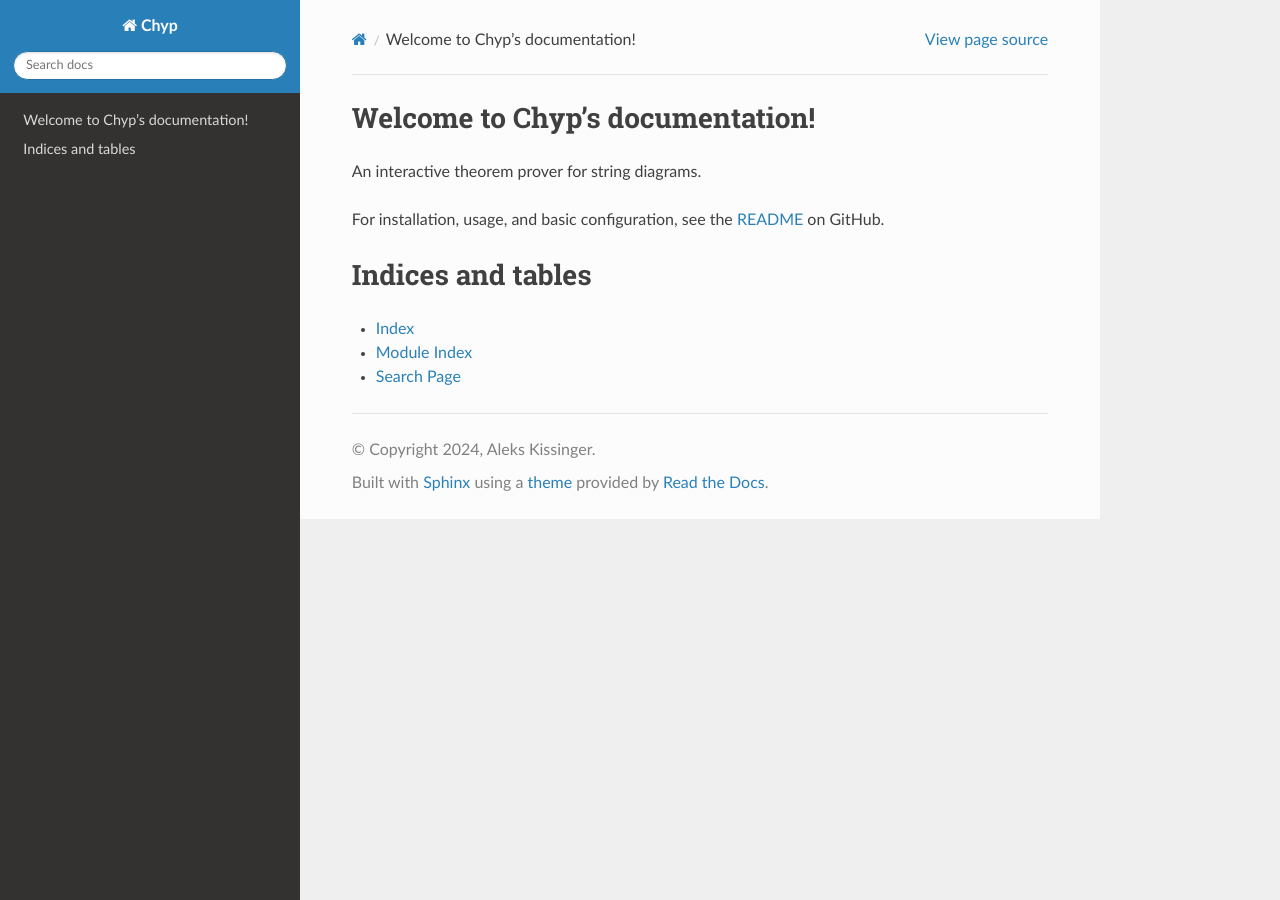
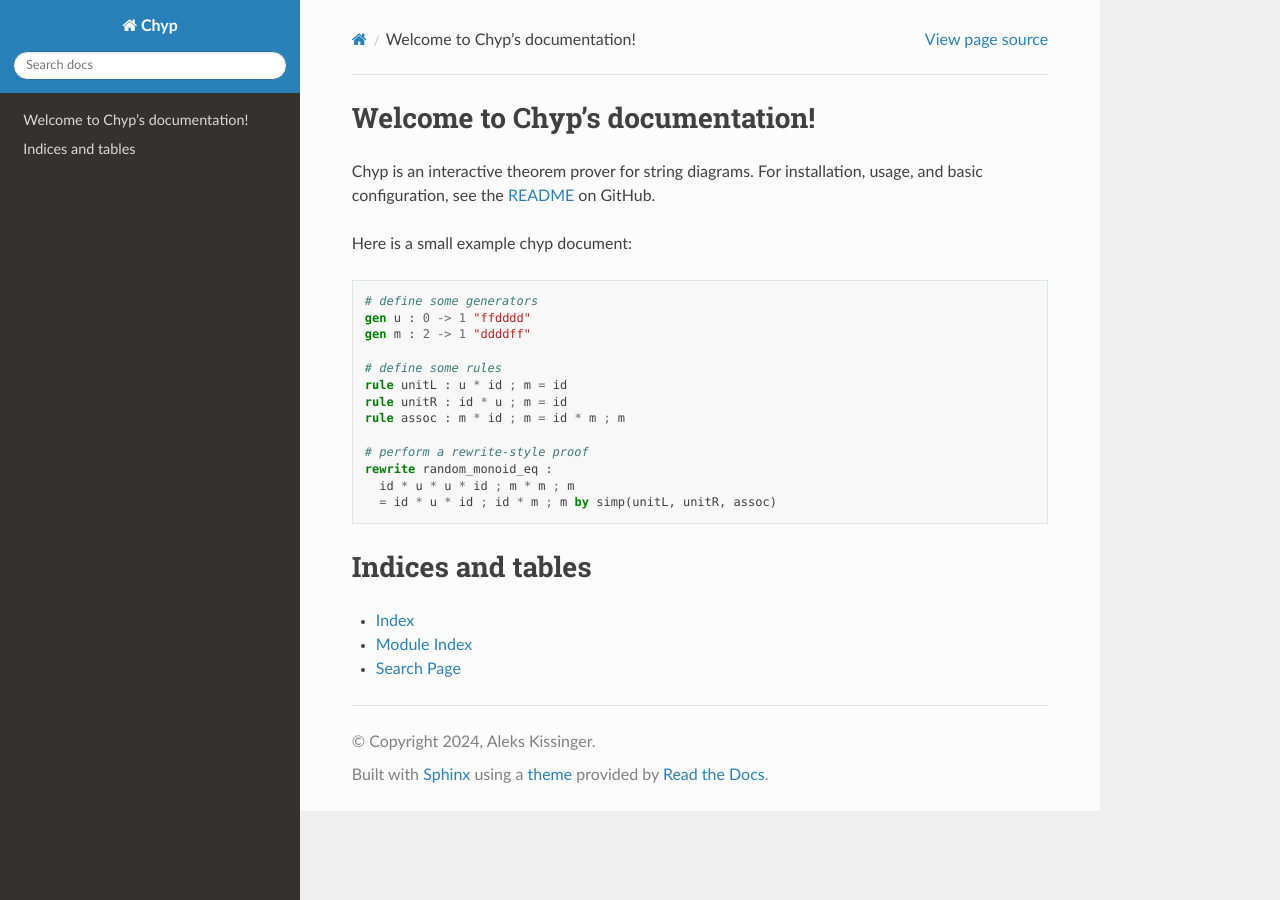
Before and after one commit to akissinger/chyp, a Sphinx documentation site: the page built from docs/index.rst, in a window 1280 px wide. Built offline with Sphinx 7.4.7 and the Read the Docs theme 3.1.0, drawn with Linux system fonts in a browser that asks for light colours.

Commit message:
fixed some bugs in the docs

```diff
--- a/docs/conf.py
+++ b/docs/conf.py
@@ -2,6 +2,9 @@
 #
 # For the full list of built-in configuration values, see the documentation:
 # https://www.sphinx-doc.org/en/master/usage/configuration.html
+from pygments.lexer import RegexLexer
+from pygments import token
+from sphinx.highlighting import lexers
 
 # -- Project information -----------------------------------------------------
 # https://www.sphinx-doc.org/en/master/usage/configuration.html#project-information
@@ -14,7 +17,7 @@
 # -- General configuration ---------------------------------------------------
 # https://www.sphinx-doc.org/en/master/usage/configuration.html#general-configuration
 
-extensions = ['autoapi.extension', 'sphinx_rtd_theme']
+extensions = ['autoapi.extension', 'sphinx_rtd_theme', 'sphinx.ext.napoleon']
 autoapi_dirs = ['../chyp']
 
 templates_path = ['_templates']
@@ -27,3 +30,30 @@
 
 html_theme = 'sphinx_rtd_theme'
 html_static_path = ['_static']
+
+
+# -- Chyp syntax highlighting -------------------------------------------------
+class ChypLexer(RegexLexer):
+    name = 'chyp'
+    tokens = {
+        'root': [
+            (r'#.*$', token.Comment),
+            (r'"(\\\\|\\"|[^"])*"', token.String),
+            (r'theorem', token.Keyword),
+            (r'rule', token.Keyword),
+            (r'gen', token.Keyword),
+            (r'rewrite', token.Keyword),
+            (r'proof', token.Keyword),
+            (r'qed', token.Keyword),
+            (r'by', token.Keyword),
+            (r'apply', token.Keyword),
+            (r'[a-zA-Z_\\.]', token.Name),
+            (r'[*=;]', token.Operator),
+            (r'[:(),]', token.Punctuation),
+            (r'->', token.Operator),
+            (r'[0-9]', token.Number),
+            (r'\s', token.Text)
+        ]
+    }
+
+lexers['chyp'] = ChypLexer()
--- a/docs/index.rst
+++ b/docs/index.rst
@@ -6,9 +6,27 @@
 Welcome to Chyp's documentation!
 ================================
 
-An interactive theorem prover for string diagrams.
+Chyp is an interactive theorem prover for string diagrams. For installation, usage, and basic configuration, see the README_ on GitHub.
 
-For installation, usage, and basic configuration, see the README_ on GitHub.
+Here is a small example chyp document:
+
+.. code-block:: chyp
+
+    # define some generators
+    gen u : 0 -> 1 "ffdddd"
+    gen m : 2 -> 1 "ddddff"
+
+    # define some rules
+    rule unitL : u * id ; m = id
+    rule unitR : id * u ; m = id
+    rule assoc : m * id ; m = id * m ; m
+
+    # perform a rewrite-style proof
+    rewrite random_monoid_eq :
+      id * u * u * id ; m * m ; m
+      = id * u * id ; id * m ; m by simp(unitL, unitR, assoc)
+
+
 
 
 .. _README: https://github.com/akissinger/chyp#readme
```
Also changed, not shown: 1 other file.
